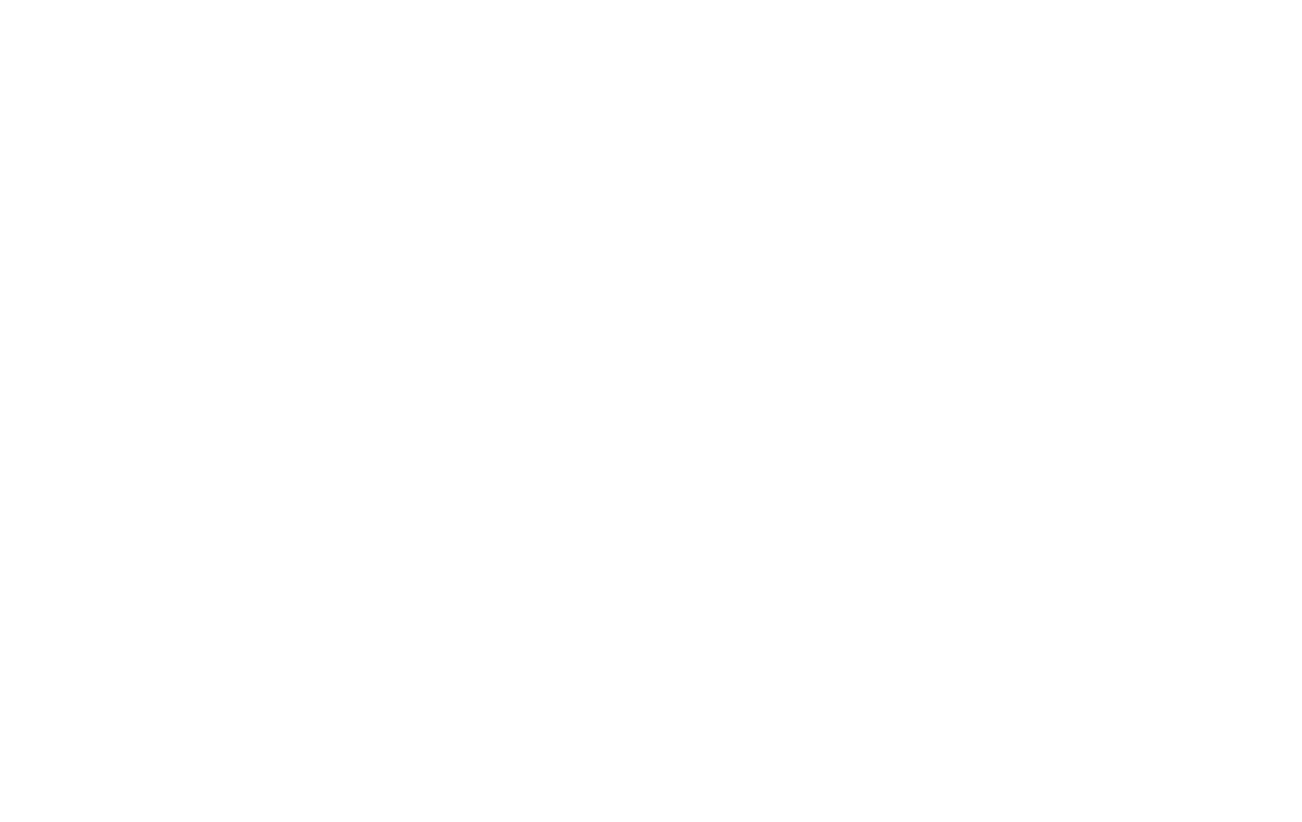
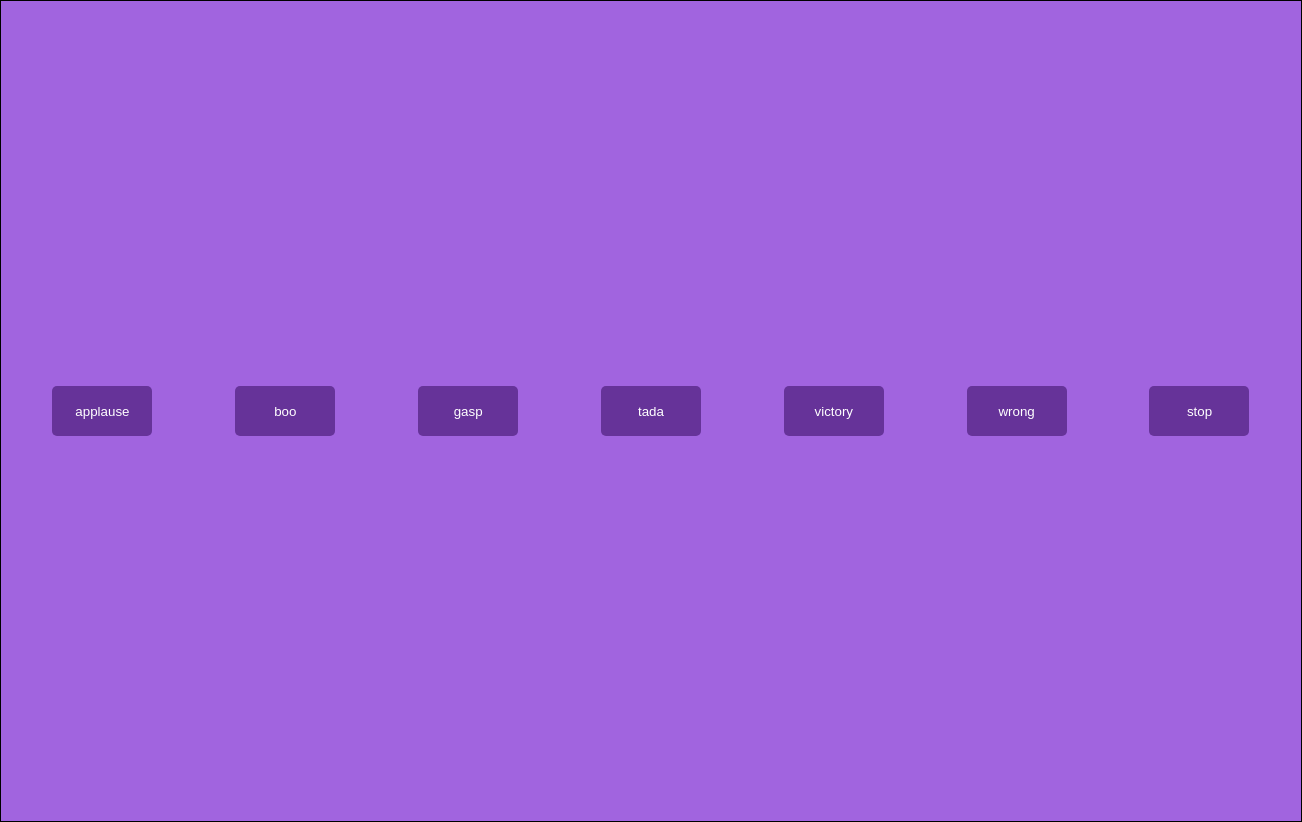
Before and after one commit to acciojob/Soundbar-govind2611, a website: page main.html in a window 1280 px wide. Shown: the whole page, 1302 px wide, since content can reach past the window. Before the commit the page ends 800 px from the top, so only its background shows below. Drawn offline with Linux system fonts and the light colour scheme.

Commit message:
created a submission

```diff
--- a/main.html
+++ b/main.html
@@ -8,6 +8,25 @@
 
 <body>
 	<!-- the entire body must be written by student -->
+     <audio src="./sounds/audio 1.mp3"></audio>
+    <audio src="./sounds/audio 2.mp3"></audio>
+    <audio src="./sounds/gasp.mp3"></audio>
+    <audio src="./sounds/tadaa.mp3"></audio>
+    <audio src="./sounds/success.mp3"></audio>
+    <audio src="./sounds/wrong.mp3"></audio>
+    <audio src="./sounds/stop.mp3"></audio>
+
+    <div id="buttons">
+        <button  class="btn stop" onclick="playsound('./sounds/audio 1.mp3')"  data-myaudio-type="applause">applause</button>
+        <button  class="btn stop" onclick="playsound('./sounds/audio 2.mp3')" >boo</button>
+        <button  class="btn stop" onclick="playsound('./sounds/audio 3.mp3')" >gasp</button>
+        <button  class="btn stop" onclick="playsound('./sounds/audio 4.mp3')" >tada</button>
+        <button  class="btn stop" onclick="playsound('./sounds/audio 5.mp3')" >victory</button>
+        <button  class="btn stop" onclick="playsound('./sounds/audio 6.mp3')" >wrong</button>
+        <button  class="btn stop" onclick="playsound('./sounds/audio 7.mp3')" >stop</button>
+    </div>
+
+
     <script type="text/javascript" src="./script.js">
 </script>
 
--- a/script.js
+++ b/script.js
@@ -1 +1,15 @@
 //your JS code here. If required.
+
+function playsound(sound){
+
+    let audio =   document.querySelector(`audio[src='${sound}']`);
+
+    console.log(audio);
+    if(audio.paused){
+        audio.play();
+    }
+    else{
+        audio.pause();
+    }
+
+}
--- a/styles.css
+++ b/styles.css
@@ -1 +1,26 @@
-/*  your css code here. If applicable */
+
+body{
+    background-color: rgb(161,100,223);
+    margin: 0;
+}
+#buttons{
+    border: 1px solid black;
+    height: 100vh;
+    width: 100vw;
+    display: flex;
+    flex-direction: row;
+    justify-content: space-around;
+    align-items: center;
+    padding: 10px;
+    flex-wrap: wrap;
+}
+
+.btn{
+    background-color: rgb(102,51,153);
+    width:100px;
+    height: 50px;
+    cursor: pointer;
+    border: none;
+    border-radius: 5px;
+    color: white;
+}
```
